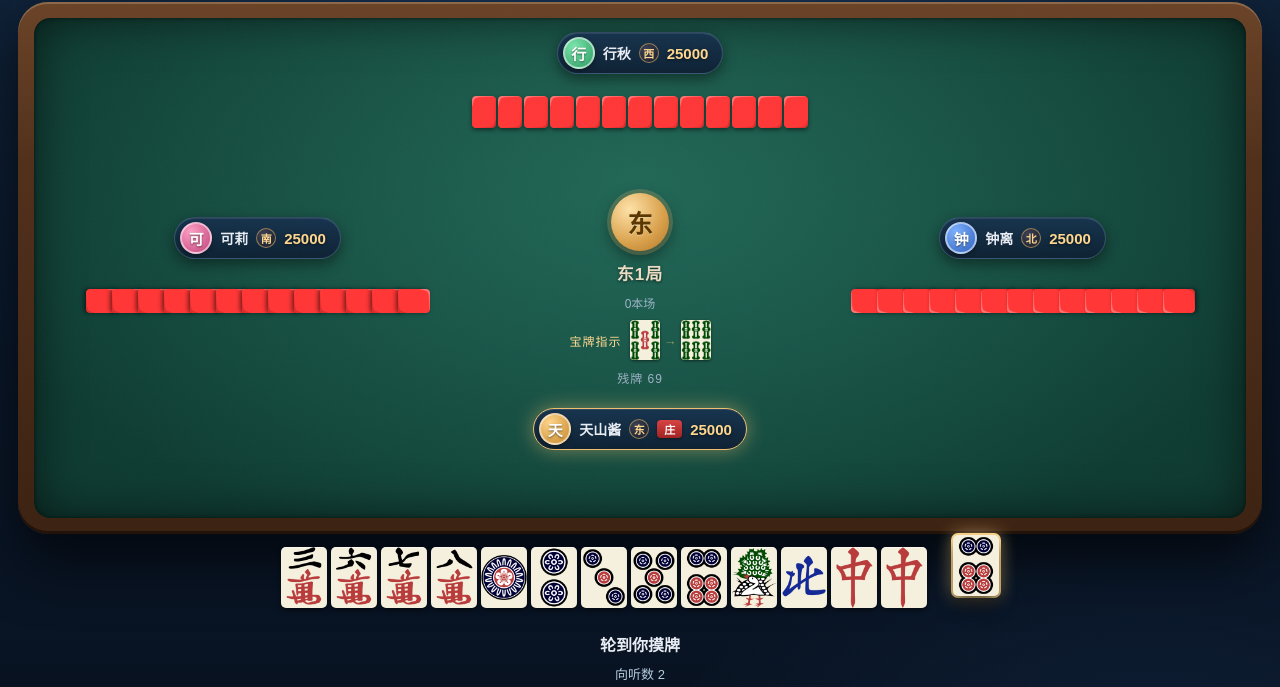
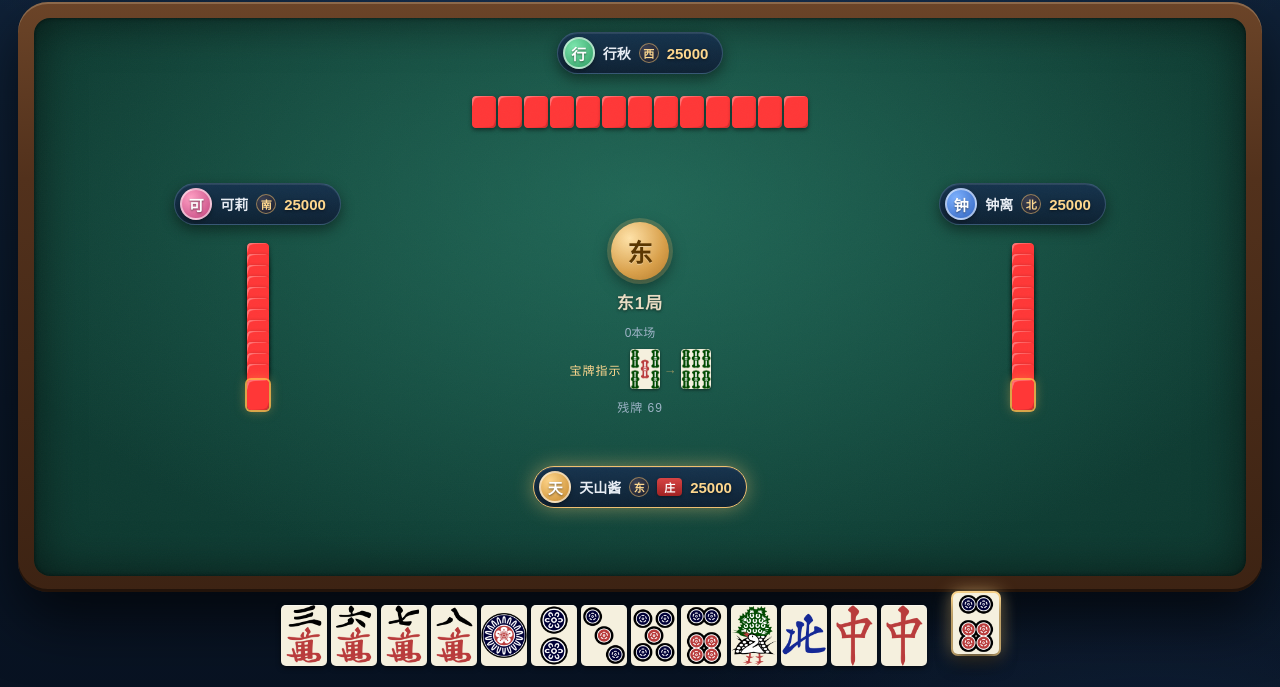
Before and after one commit to tianshan233/majiang, a website: page index.html in a window 1280 px wide. Both pictures are taken after a click on the button "开始对局". Shown: the part 64-751 px from the top of the page. Drawn offline with Linux system fonts and the light colour scheme.

Commit message:
feat: 左右两家手牌竖向排列（仿雀魂）+ 更新日志 + 补充注释

```diff
--- a/css/style.css
+++ b/css/style.css
@@ -162,9 +162,7 @@ header { display: flex; justify-content: space-between; align-items: center; mar
   justify-content: center;
   min-height: 40px;
 }
-/* 左右两家（上家/下家）：牌旋转90°横躺，模拟真实牌桌视角（牌面朝向左右家） */
-.zone-west .tile-back { transform: rotate(90deg); }
-.zone-east .tile-back { transform: rotate(-90deg); }
+/* 左右两家（上家/下家）：牌河/副露旋转90°横躺，模拟真实牌桌视角（牌面朝向左右家） */
 .zone-west .zone-discards .tile { transform: rotate(90deg); }
 .zone-east .zone-discards .tile { transform: rotate(-90deg); }
 .zone-west .meld .tile { transform: rotate(90deg); }
@@ -359,6 +357,27 @@ header { display: flex; justify-content: space-between; align-items: center; mar
   margin-bottom: -4px;
 }
 .tile-back img { width: 100%; height: 100%; display: block; }
+
+/* 左右两家（西/东）手牌：竖向紧叠排列（仿雀魂），从上往下，不旋转 */
+.zone-side .zone-backs {
+  flex-direction: column;
+  flex-wrap: nowrap;
+  align-items: center;
+  justify-content: flex-start;
+  gap: 0;
+  min-height: 0;
+  padding-top: 0;
+}
+.zone-side .tile-back {
+  width: 22px; height: 30px;
+  margin-bottom: -19px;
+}
+.zone-side .tile-back.back-last {
+  margin-bottom: 0;
+  transform: translateY(5px);
+  box-shadow: 0 0 0 2px rgba(255, 184, 77, .8), 0 0 12px rgba(255, 184, 77, .5);
+  z-index: 2;
+}
 
 /* ---------- 手牌 ---------- */
 .hand-row {
@@ -709,6 +728,7 @@ footer { text-align: center; margin-top: 12px; font-size: 12px; color: #6f8ba3;
   .zone-side .zone-discards { grid-template-columns: repeat(6, 26px); grid-auto-rows: 24px; gap: 1px; }
   .tile-back { width: 16px; height: 21px; }
   .zone-backs { padding-top: 4px; min-height: 22px; }
+  .zone-side .tile-back { width: 15px; height: 20px; margin-bottom: -13px; }
   .nameplate { padding: 3px 8px 3px 3px; border-radius: 16px; gap: 4px; }
   .avatar { width: 24px; height: 24px; font-size: 12px; }
   .np-name { font-size: 12px; }
--- a/js/expert-ai.js
+++ b/js/expert-ai.js
@@ -78,7 +78,9 @@ const ExpertAI = {
     return total / this.SIMS;
   },
 
-  /* 单次 roll-out：贪心向听下降 + 随机摸牌，估算和牌价值 */
+  /* 单次 roll-out：从当前 13 张手牌出发，随机摸牌并贪心打牌，估算和牌价值。
+   * 返回值语义：摸到即和 = 1 + 越早和奖励；最终听牌 = 0.4；一向听 = 0.12；二向听 = 0.02；更差 = 0。
+   * 多次 roll-out 取平均，即近似「打出某张牌后最终和牌的概率」。 */
   simulate(hand, meldCount, pool) {
     let cur = hand.slice();
     let s = shantenCached(counts(cur), meldCount);
--- a/js/ui.js
+++ b/js/ui.js
@@ -32,8 +32,8 @@ function tileEl(t, opts = {}) {
   return '<div class="' + cls + '"' + (opts.clickable ? ' data-id="' + t + '"' : '')
     + '><img src="img/' + TILE_IMG[t] + '.png" alt="' + tileName(t) + '"></div>';
 }
-function tileBackEl(pop) {
-  return '<div class="tile-back' + (pop ? ' back-pop' : '') + '"><img src="img/Back.png" alt=""></div>';
+function tileBackEl(pop, last) {
+  return '<div class="tile-back' + (pop ? ' back-pop' : '') + (last ? ' back-last' : '') + '"><img src="img/Back.png" alt=""></div>';
 }
 
 const UI = {
@@ -428,7 +428,7 @@ const UI = {
       const isNewBack = p.concealed.length > prevB;
       let backsHtml = '';
       for (let i = 0; i < p.concealed.length; i++) {
-        backsHtml += tileBackEl(isNewBack && i === p.concealed.length - 1);
+        backsHtml += tileBackEl(isNewBack && i === p.concealed.length - 1, i === p.concealed.length - 1);
       }
       z.backs.innerHTML = backsHtml;
       z.backs.style.display = '';
--- a/test-ui.js
+++ b/test-ui.js
@@ -173,6 +173,7 @@ try {
   const eastLen = g1.players[0].concealed.length;
   ok(backCount === eastLen, '东家显示牌背 ' + backCount + ' 张（手牌 ' + eastLen + ' 张）');
   ok(backsHtml.indexOf('img/Back.png') >= 0, '牌背使用图片');
+  ok(backsHtml.indexOf('back-last') >= 0, '牌背末张带 back-last 高亮类');
   ok(getEl('backs-south').style.display === 'none', '自己的位置不显示牌背');
 
   // 3. 吃牌预览：hover 吃按钮显示组合与箭头
```
Also changed, not shown: js/game.js (+17 -1 lines), CHANGELOG.md (added), README.md, 1 other file.
